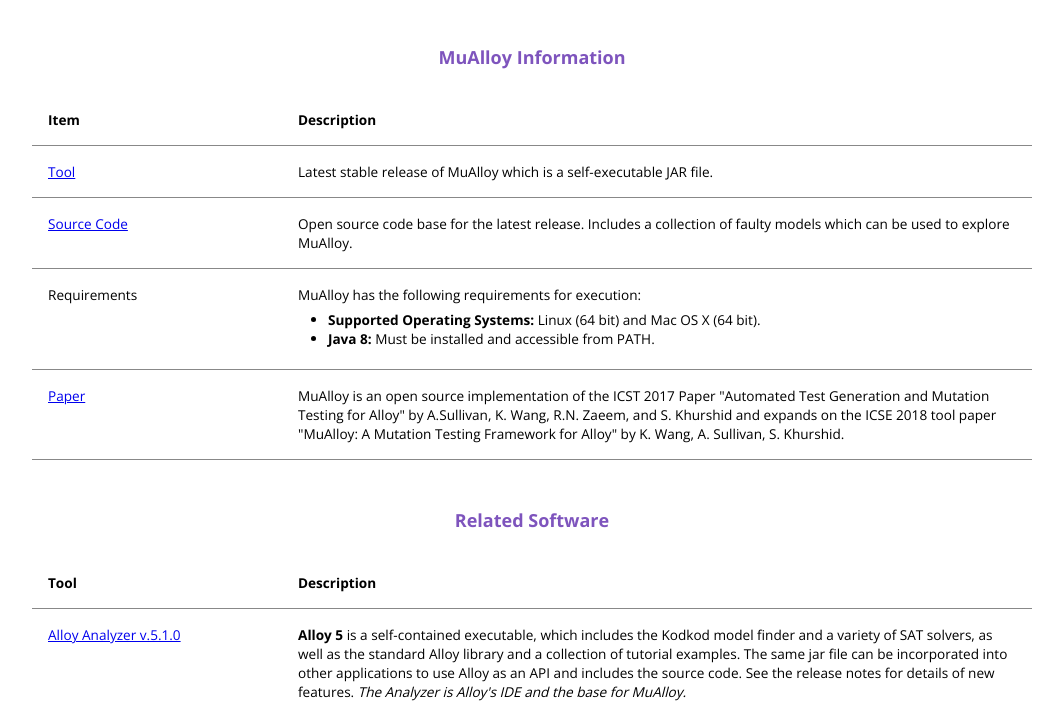
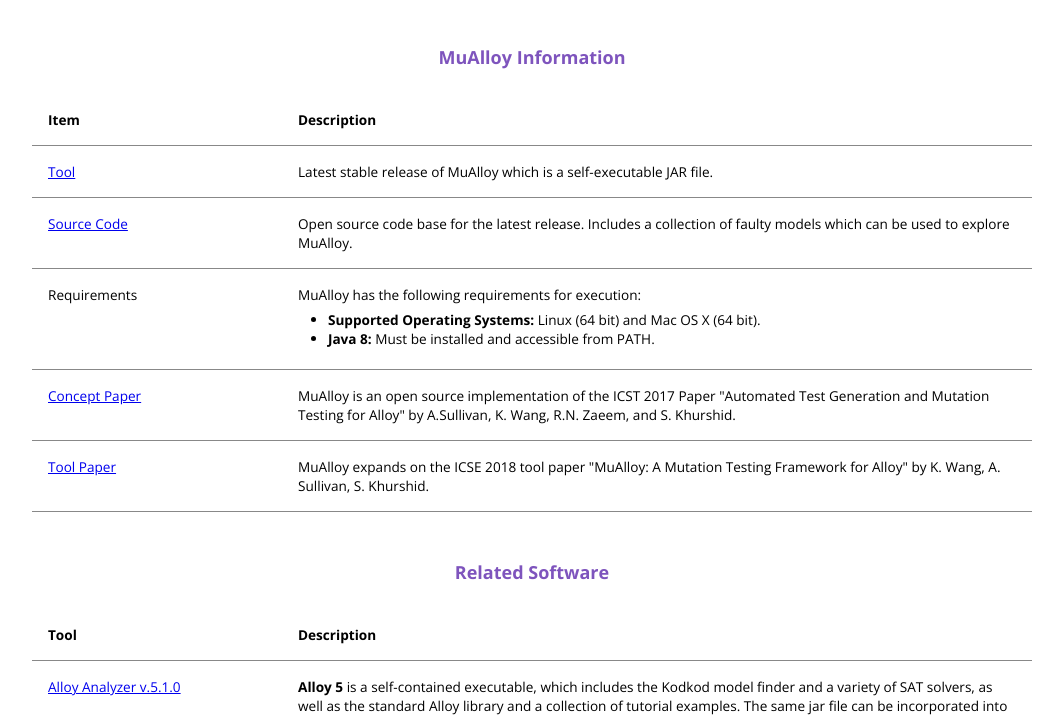
Before and after one commit to MuAlloy/MuAlloy.github.io, a plain HTML site: page index.html in a window 1280 px wide. Shown: the part 100-815 px from the top of the page, without its empty margins (108-1171 px from the left). Drawn offline with nearby package versions, Linux system fonts and the light colour scheme.

Commit message:
Update index.html

```diff
--- a/index.html
+++ b/index.html
@@ -51,13 +51,20 @@
 		  </tr>
 		  <tr>
 		   <td>
-   <a href="https://ieeexplore.ieee.org/document/9251074">Paper</a>
+   <a href="https://ieeexplore.ieee.org/document/7927981">Concept Paper</a>
 	</td>
             <td>
-              MuAlloy is an open source implementation of the ICST 2017 Paper "Automated Test Generation and Mutation Testing for Alloy" by A.Sullivan, K. Wang, R.N. Zaeem, and S. Khurshid and expands on the ICSE 2018 tool paper "MuAlloy: A Mutation Testing Framework for Alloy" by K. Wang, A. Sullivan, S. Khurshid.
+              MuAlloy is an open source implementation of the ICST 2017 Paper "Automated Test Generation and Mutation Testing for Alloy" by A.Sullivan, K. Wang, R.N. Zaeem, and S. Khurshid.
             </td>
 		  </tr>
-
+<tr>
+		   <td>
+   <a href="https://ieeexplore.ieee.org/document/8449437">Tool Paper</a>
+	</td>
+            <td>
+              MuAlloy expands on the ICSE 2018 tool paper "MuAlloy: A Mutation Testing Framework for Alloy" by K. Wang, A. Sullivan, S. Khurshid.
+            </td>
+		  </tr>
 
 
         </table>
```
